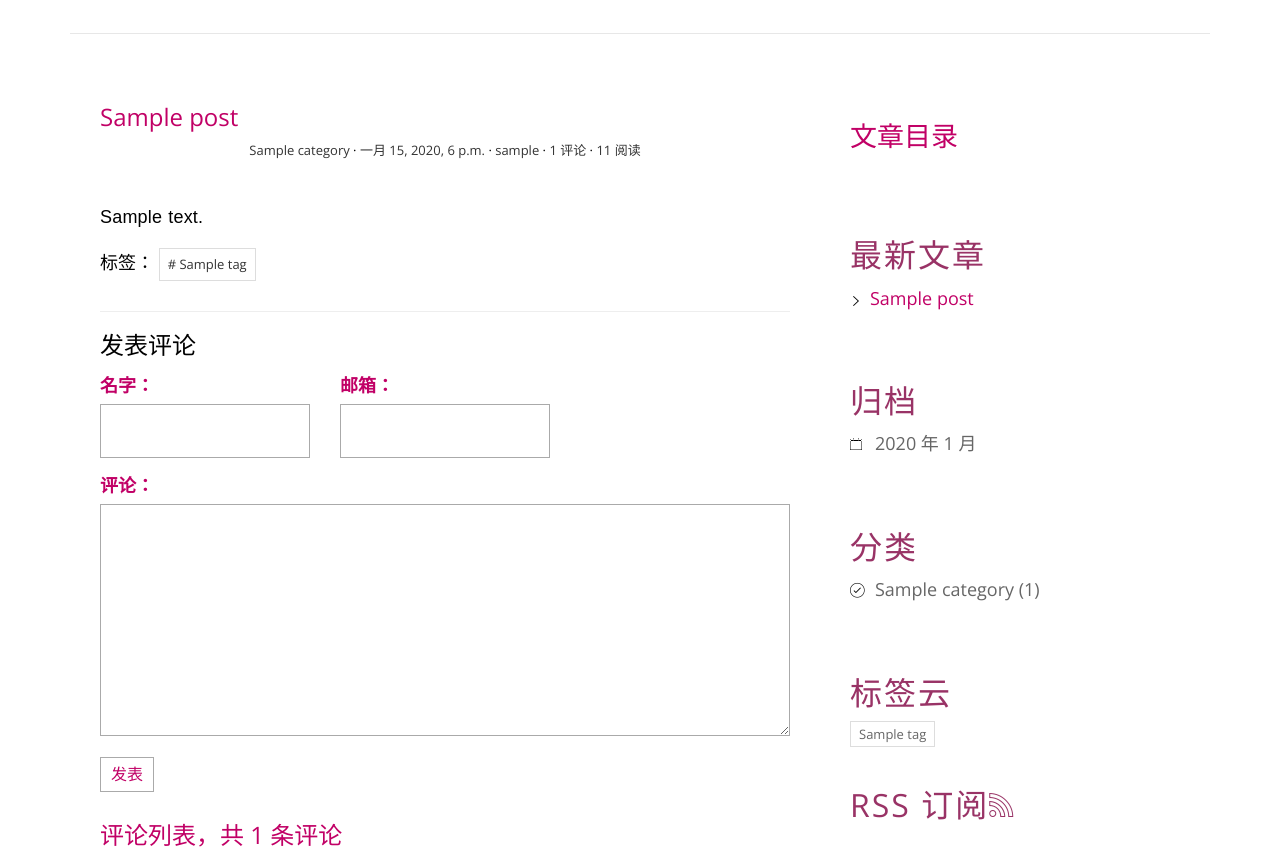
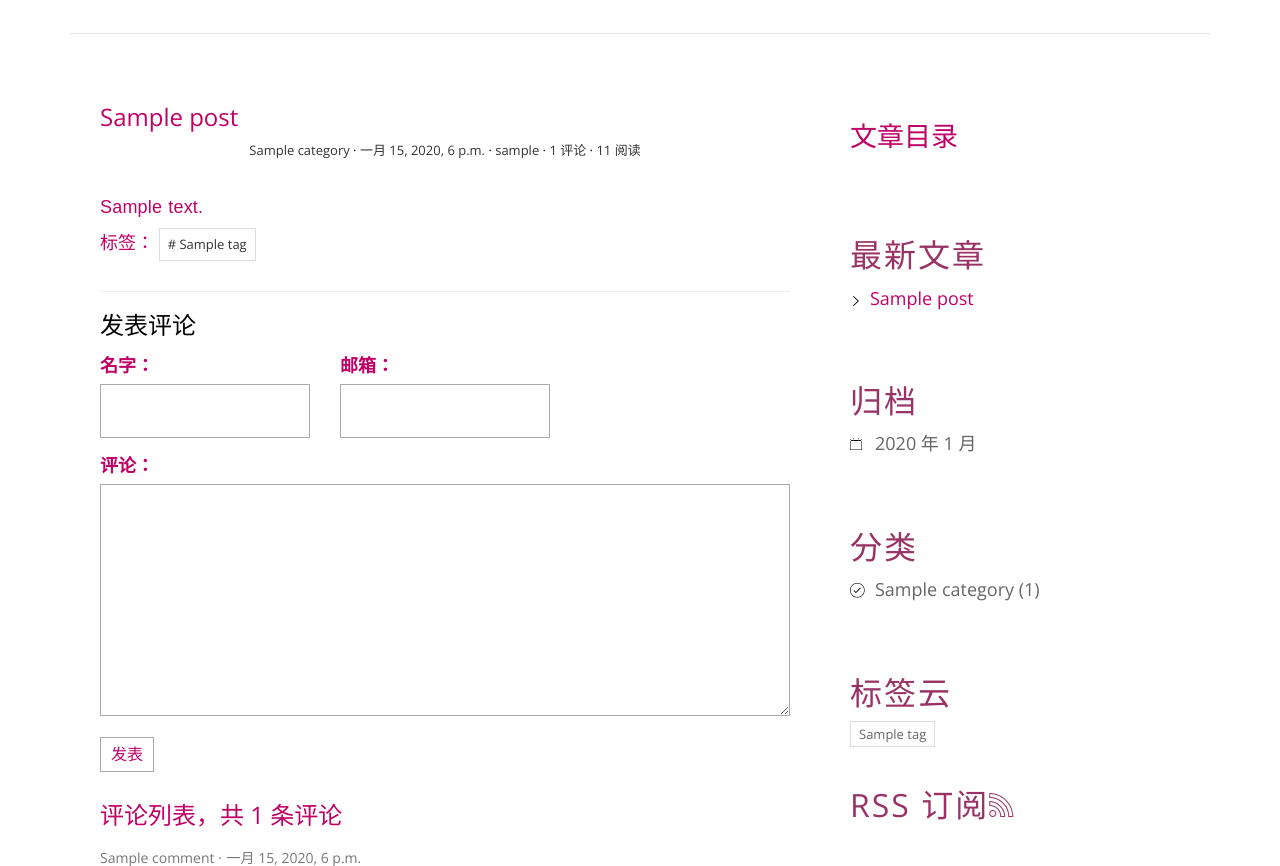
Before and after one commit to ZeroMoint/django-blog-tutorial, a Django app: page /post/1/ in a window 1280 px wide. Shown: the part 238-1104 px from the top of the page. Run offline with Django 3.2, Linux system fonts and the light colour scheme; tables that the repository leaves empty hold one stand-in row (values such as "Sample post"); some libraries are stand-ins or nearby versions.

Commit message:
Update detail.html

```diff
--- a/templates/blog/detail.html
+++ b/templates/blog/detail.html
@@ -12,11 +12,11 @@
       <span class="views-count"><a href="#">{{ post.views }} 阅读</a></span>
     </div>
   </header>
-  <div class="entry-content clearfix">
-    <p style='color:#C10066'>{{ post.body|safe }}</p>
+  <div class="entry-content clearfix" >
+    <span style='color:#C10066'>{{ post.body|safe }}</span>
     <div class="widget-tag-cloud">
                 <ul>
-                    标签：
+                    <span style='color:#C10066'>标签：</span>
                     {% for tag in post.tags.all %}
                         <li><a href="{% url 'blog:tag' tag.pk %}"># {{ tag.name }}</a></li>
                     {% endfor %}
@@ -62,7 +62,7 @@
           </div>
         </li>
         {% empty %}
-        暂无评论
+        <span style='color:#C10066'>暂无评论</span>
         {% endfor %}
       </ul>
                     </div>
```
